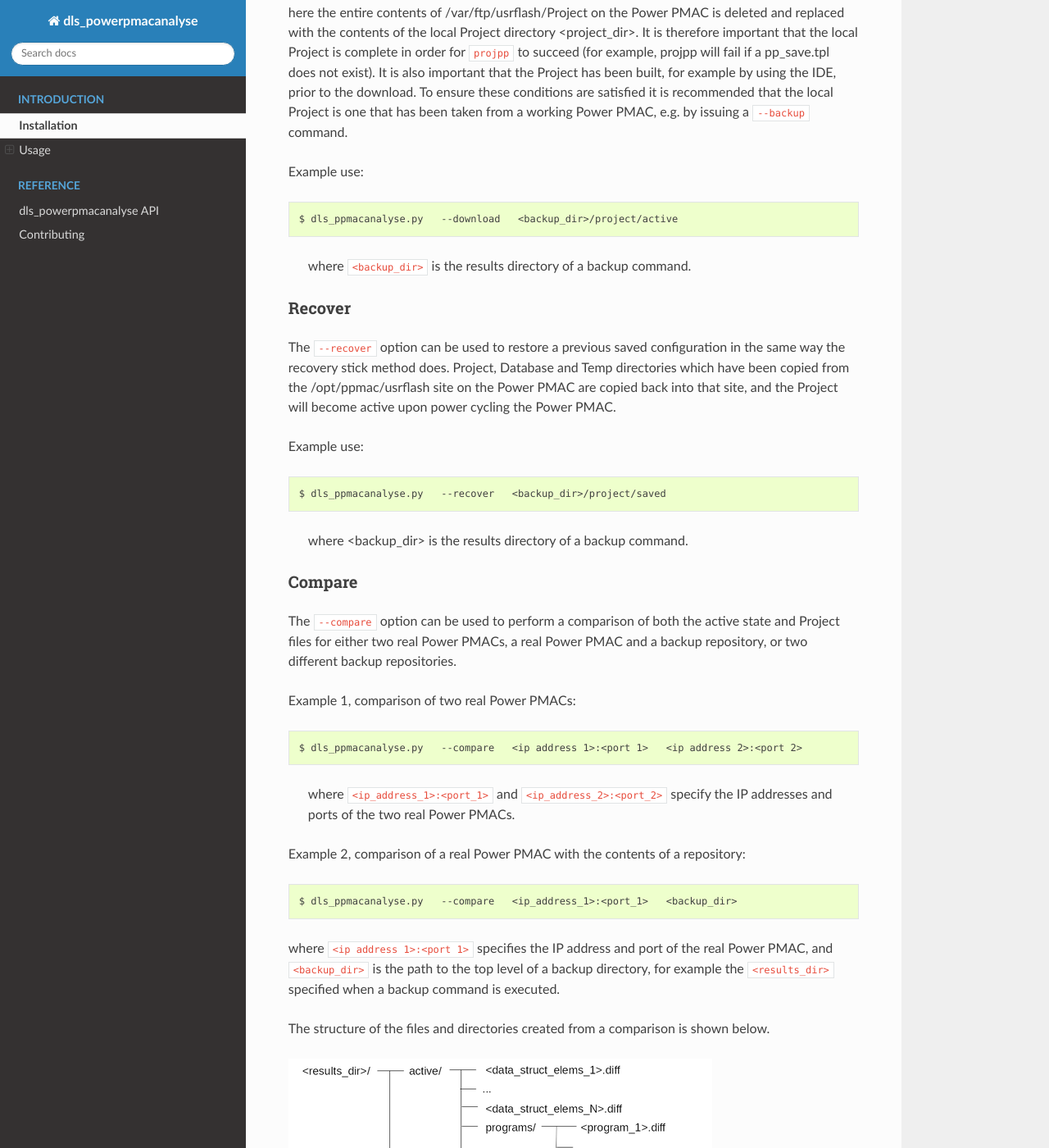
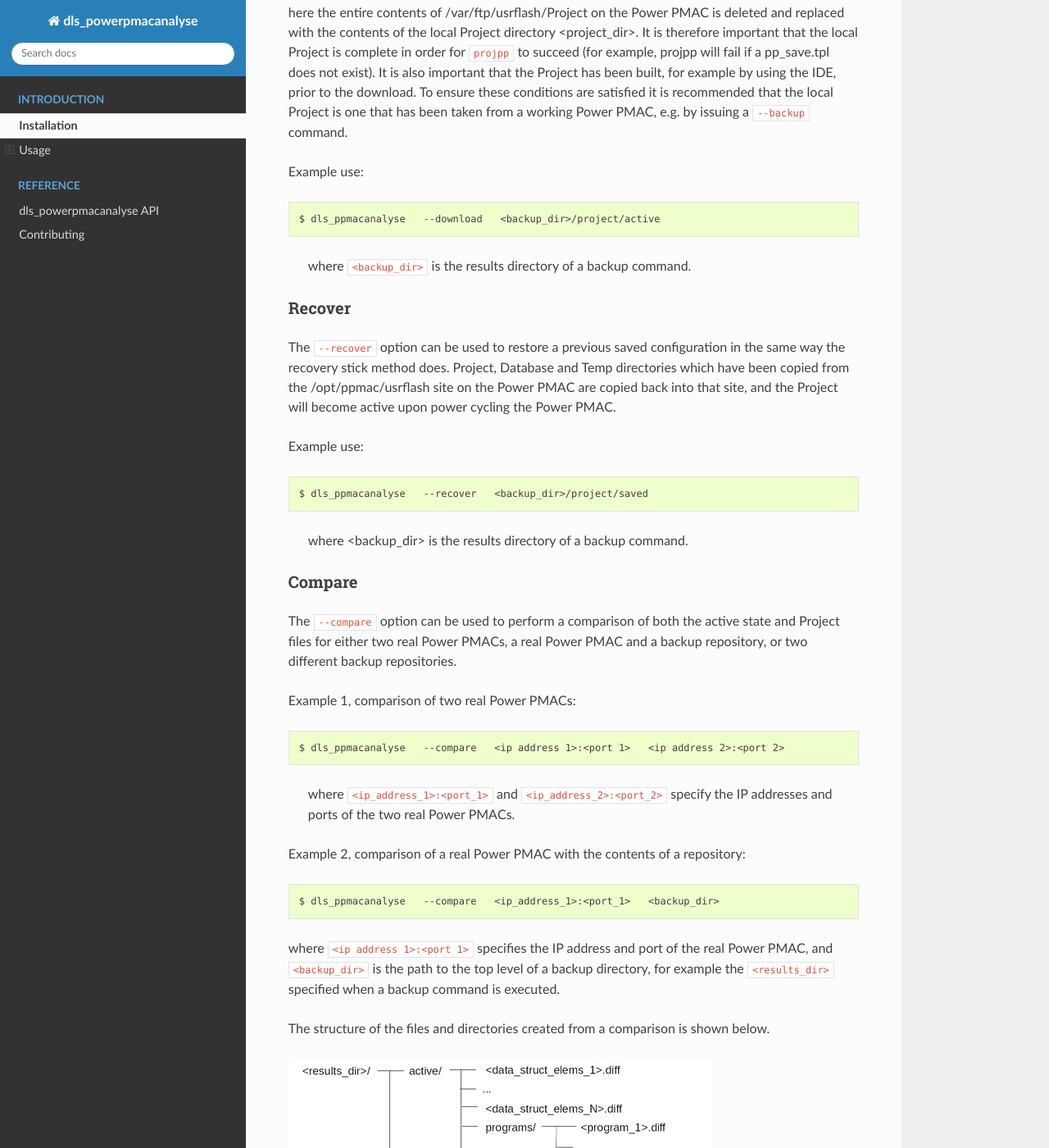
Before and after one commit to DiamondLightSource/dls-powerpmac-analyse, a Sphinx documentation site: the page built from docs/index.rst, in a window 1280 px wide and 1400 px high, scrolled down 3878 px. Shown: the whole window at 82% size. Built offline with Sphinx 7.4.7 and the Read the Docs theme 2.0.0, drawn with Linux system fonts in a browser that asks for light colours.

Commit message:
Updating command usage in the documentation.

```diff
--- a/docs/index.rst
+++ b/docs/index.rst
@@ -10,11 +10,11 @@ Usage
 
 Help::
 
-    dls-powerpmac-analyse.py -h
+    dls-powerpmac-analyse -h
 
 Launch GUI::
 
-    dls-powerpmac-analyse.py -g
+    dls-powerpmac-analyse -g
 
 
 Command line options
@@ -151,7 +151,7 @@ The ``--download`` option copies the specified built project into the active pro
 
 Example use::
 
-$ dls_ppmacanalyse.py   --download   <backup_dir>/project/active
+$ dls_ppmacanalyse   --download   <backup_dir>/project/active
 
  where ``<backup_dir>`` is the results directory of a backup command.
 
@@ -163,7 +163,7 @@ The ``--recover`` option can be used to restore a previous saved configuration i
 
 Example use::
 
-$ dls_ppmacanalyse.py   --recover   <backup_dir>/project/saved
+$ dls_ppmacanalyse   --recover   <backup_dir>/project/saved
 
  where <backup_dir> is the results directory of a backup command.
 
@@ -174,13 +174,13 @@ The ``--compare`` option can be used to perform a comparison of both the active
 
 Example 1, comparison of two real Power PMACs::
 
-$ dls_ppmacanalyse.py   --compare   <ip address 1>:<port 1>   <ip address 2>:<port 2>
+$ dls_ppmacanalyse   --compare   <ip address 1>:<port 1>   <ip address 2>:<port 2>
 
  where ``<ip_address_1>:<port_1>`` and ``<ip_address_2>:<port_2>`` specify the IP addresses and ports of the two real Power PMACs.
 
 Example 2, comparison of a real Power PMAC with the contents of a repository::
 
-$ dls_ppmacanalyse.py   --compare   <ip_address_1>:<port_1>   <backup_dir>
+$ dls_ppmacanalyse   --compare   <ip_address_1>:<port_1>   <backup_dir>
 
 where ``<ip address 1>:<port 1>`` specifies the IP address and port of the real Power PMAC, and ``<backup_dir>`` is the path to the top level of a backup directory, for example the ``<results_dir>`` specified when a backup command is executed.
 
```
Also changed, not shown: 1 other file.
